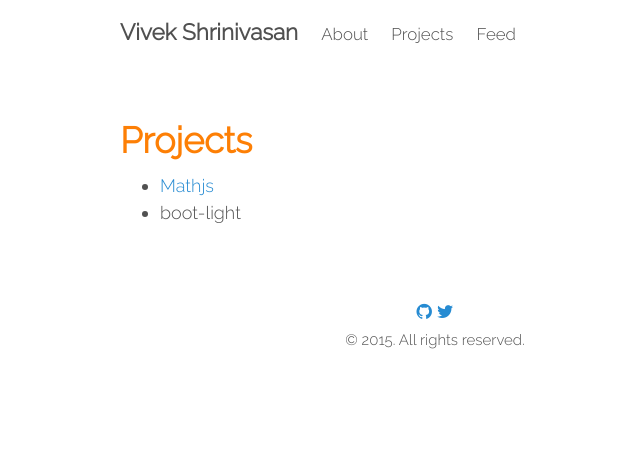
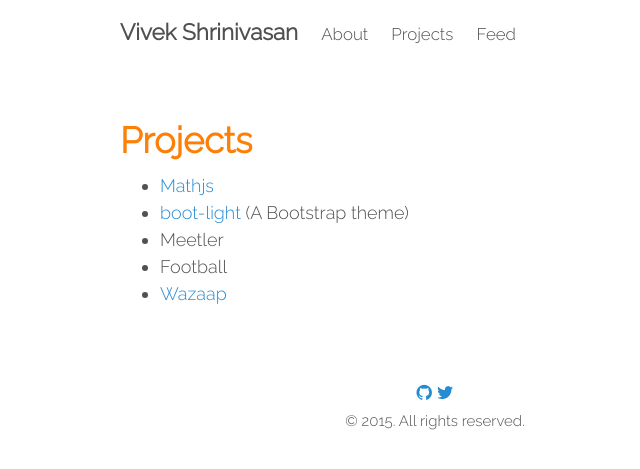
Before and after one commit to kaizer1v/kaizer1v.github.io, a Jekyll site: the page built from projects.md, in a window 1280 px wide. Shown: the top 469 px of the page, without its empty margins (205-845 px from the left). Built offline with Jekyll 4.4.1, drawn with Linux system fonts in a browser that asks for light colours; nearby versions of some CDN libraries.

Commit message:
Added projects

```diff
--- a/projects.md
+++ b/projects.md
@@ -3,5 +3,8 @@ layout: page
 title: Projects
 ---
 
-- [Mathjs](/mathjs/index.html)
-- boot-light
+- [Mathjs](http://kaizer1v.github.io/mathjs/)
+- [boot-light](https://github.com/kaizer1v/boot-light) (A Bootstrap theme)
+- Meetler
+- Football
+- [Wazaap](http://getwazaap.com)
```
